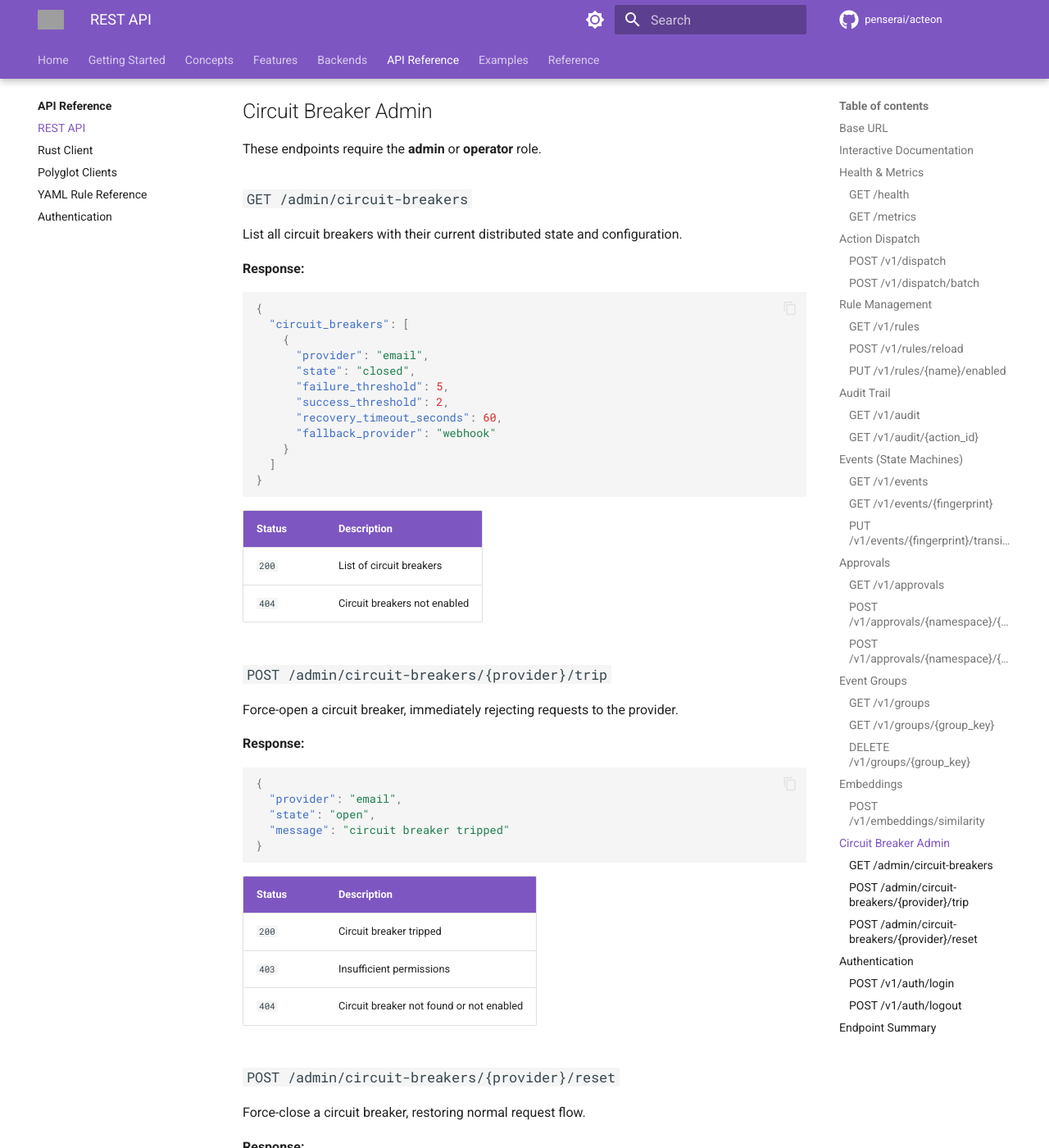
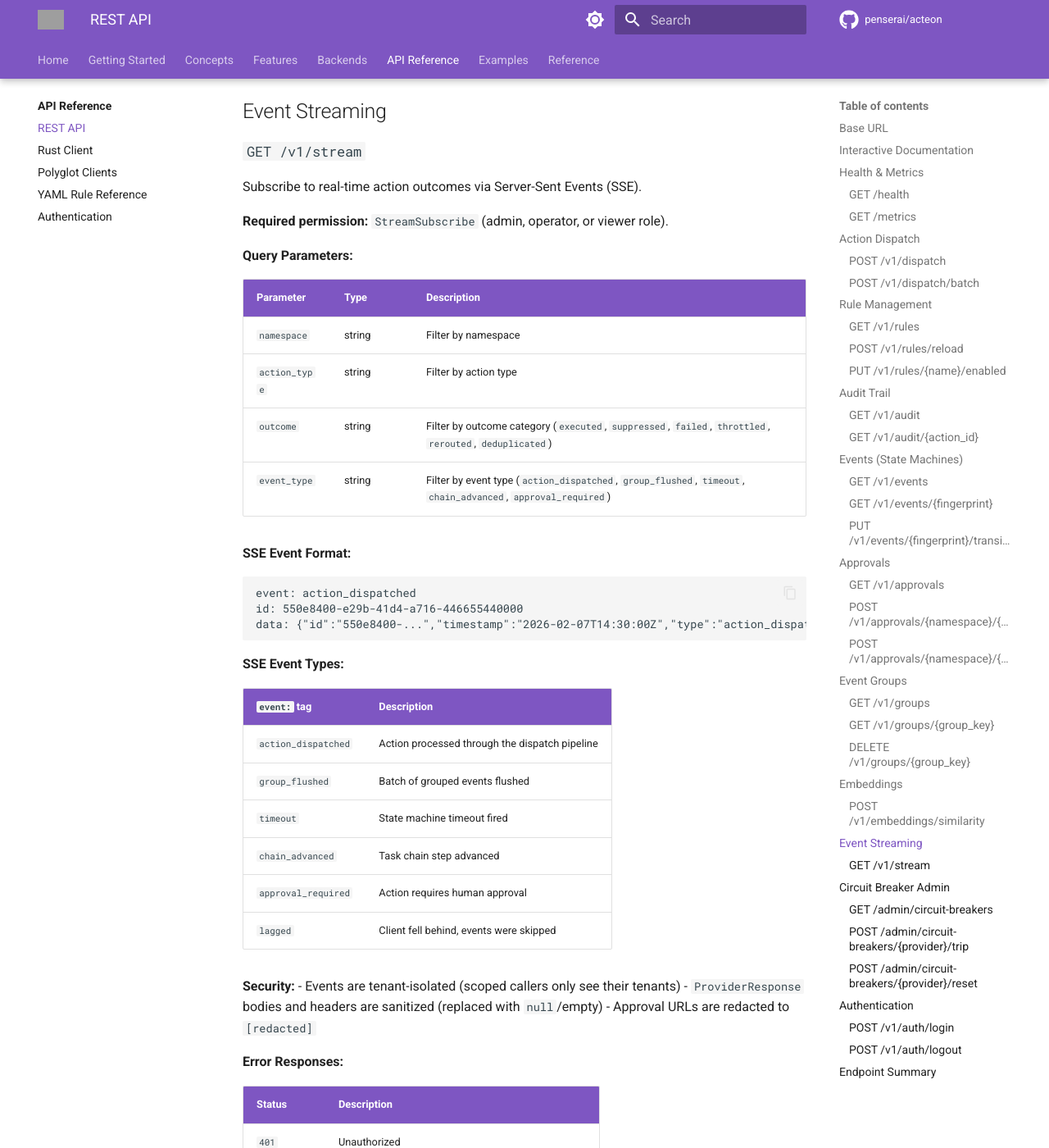
Before and after one commit to penserai/acteon, an MkDocs documentation site: the page built from docs/book/api/rest-api.md, in a window 1280 px wide and 1400 px high, scrolled down 9456 px. Shown: the whole window at 82% size. Built offline with MkDocs 1.6.1 and Material for MkDocs 9.7.7, drawn with Linux system fonts in a browser that asks for light colours; comment, search, counter and statistics services are not loaded; some of the changed text lies outside the part shown; grey boxes are pictures that could not be loaded.

Commit message:
Add SSE streaming to API reference, client docs, and config reference
The feature doc existed but these cross-references were missing:
- REST API reference: GET /v1/stream section + endpoint summary entry
- Rust client docs: stream() method usage + method reference entry
- Configuration reference: max_sse_connections_per_tenant field

Co-Authored-By: Claude Opus 4.6 <noreply@anthropic.com>

````diff
--- a/docs/book/api/rest-api.md
+++ b/docs/book/api/rest-api.md
@@ -392,6 +392,67 @@ Compute cosine similarity between a text and a topic using the configured embedd
 
 ---
 
+## Event Streaming
+
+### `GET /v1/stream`
+
+Subscribe to real-time action outcomes via Server-Sent Events (SSE).
+
+**Required permission:** `StreamSubscribe` (admin, operator, or viewer role).
+
+**Query Parameters:**
+
+| Parameter | Type | Description |
+|-----------|------|-------------|
+| `namespace` | string | Filter by namespace |
+| `action_type` | string | Filter by action type |
+| `outcome` | string | Filter by outcome category (`executed`, `suppressed`, `failed`, `throttled`, `rerouted`, `deduplicated`) |
+| `event_type` | string | Filter by event type (`action_dispatched`, `group_flushed`, `timeout`, `chain_advanced`, `approval_required`) |
+
+**SSE Event Format:**
+
+```
+event: action_dispatched
+id: 550e8400-e29b-41d4-a716-446655440000
+data: {"id":"550e8400-...","timestamp":"2026-02-07T14:30:00Z","type":"action_dispatched","outcome":{...},"provider":"email","namespace":"alerts","tenant":"acme","action_type":"send_email","action_id":"661f9511-..."}
+```
+
+**SSE Event Types:**
+
+| `event:` tag | Description |
+|-------------|-------------|
+| `action_dispatched` | Action processed through the dispatch pipeline |
+| `group_flushed` | Batch of grouped events flushed |
+| `timeout` | State machine timeout fired |
+| `chain_advanced` | Task chain step advanced |
+| `approval_required` | Action requires human approval |
+| `lagged` | Client fell behind, events were skipped |
+
+**Security:**
+- Events are tenant-isolated (scoped callers only see their tenants)
+- `ProviderResponse` bodies and headers are sanitized (replaced with `null`/empty)
+- Approval URLs are redacted to `[redacted]`
+
+**Error Responses:**
+
+| Status | Description |
+|--------|-------------|
+| `401` | Unauthorized |
+| `403` | Insufficient permissions (requires `StreamSubscribe`) |
+| `429` | Too many concurrent SSE connections for this tenant |
+| `503` | SSE streaming is not enabled |
+
+**Example:**
+
+```bash
+curl -N -H "Authorization: Bearer <token>" \
+  "http://localhost:8080/v1/stream?namespace=alerts&outcome=failed"
+```
+
+See [Event Streaming](../features/event-streaming.md) for full documentation.
+
+---
+
 ## Circuit Breaker Admin
 
 These endpoints require the **admin** or **operator** role.
@@ -522,5 +583,6 @@ Revoke the current JWT token.
 | `GET` | `/admin/circuit-breakers` | List circuit breakers |
 | `POST` | `/admin/circuit-breakers/{provider}/trip` | Force-open circuit breaker |
 | `POST` | `/admin/circuit-breakers/{provider}/reset` | Force-close circuit breaker |
+| `GET` | `/v1/stream` | SSE event stream |
 | `POST` | `/v1/auth/login` | Login |
 | `POST` | `/v1/auth/logout` | Logout |
````
Also changed, not shown: docs/book/api/rust-client.md (+29 -0 lines), docs/book/getting-started/configuration.md (+2 -0 lines).
